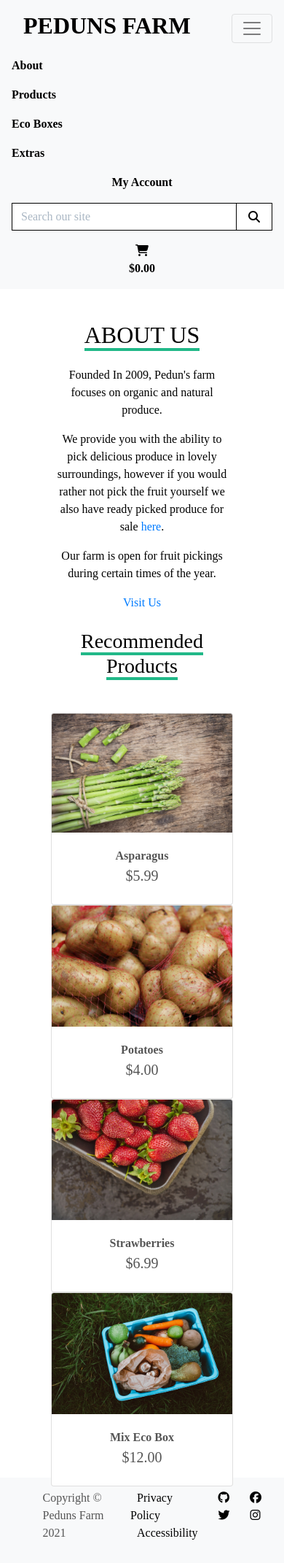
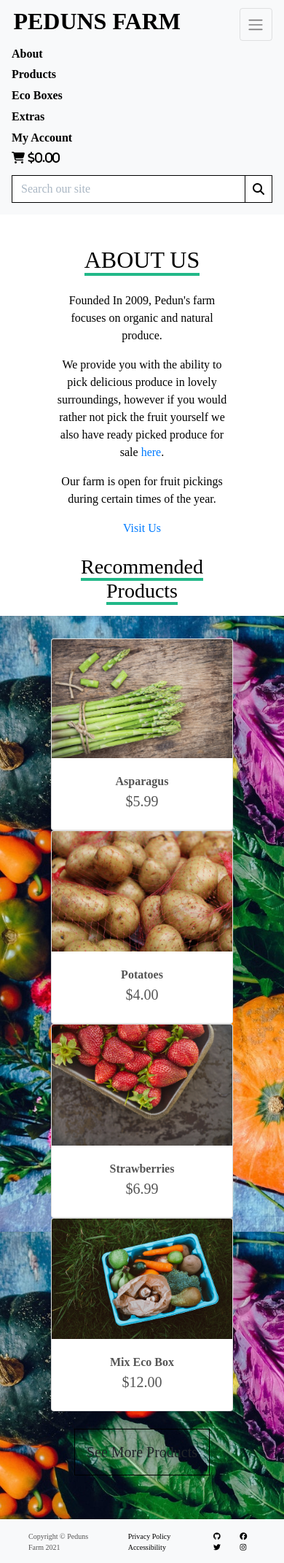
Before and after one commit to Joan-Amudu/Peduns-Farm, a Django app: page /about/ in a window 390 px wide, after a click that opens the changed part. Shown: the whole page at 73% size. Before the commit the page ends 2110 px from the top, so only its background shows below. Run offline with Django 3.2, Linux system fonts and the light colour scheme; data comes from the database, SQL or seed files in the repository; some libraries are stand-ins or nearby versions.

Commit message:
Refactor: Add media queries for small screens

```diff
--- a/about/models.py
+++ b/about/models.py
@@ -3,6 +3,9 @@ from django.db import models
 
 # Create your models here.
 class About(models.Model):
+    """
+    About model for managing about us information
+    """
     title = models.CharField(max_length=254)
     description = models.TextField(blank=True)
 
@@ -11,6 +14,9 @@ class About(models.Model):
 
 
 class Recommended_Products(models.Model):
+    """
+    Recommended products model to render products
+    """
     name = models.CharField(max_length=254)
     description = models.TextField(blank=True)
     image_url = models.URLField(max_length=1024, null=True, blank=True)
--- a/about/templates/about/about_us.html
+++ b/about/templates/about/about_us.html
@@ -53,6 +53,13 @@
          </div>
          {% endfor %}
       </div>
+
+      <div class="my-5 text-center">
+         <a href="{% url 'products' %}" class="see-more-button btn btn-lg rounded-0 py-3">
+           <span>See More Products</span>
+         </a>
+      </div>
+
    </div>
 </div>
 {% endblock %}
--- a/bookings/models.py
+++ b/bookings/models.py
@@ -14,4 +14,4 @@ class UserBooking(models.Model):
     number_of_people = models.CharField(max_length=20, null=False, blank=False)
 
     def __str__(self):
-        return self.user.username
+        return self.user
--- a/static/css/base.css
+++ b/static/css/base.css
@@ -23,7 +23,7 @@ main {
 
 /*main content*/
 .content {
-    background-color: white;
+
 	padding: 3%;
 }
 
@@ -49,6 +49,10 @@ main {
     background: white;
     color: black;
     min-width: 200px;
+}
+
+.see-more-button {
+    border: solid 1px black;
 }
 
 .btn-black {
@@ -180,6 +184,10 @@ input[name='q']::placeholder {
 
 .footer {
     padding-left: 15%;
+}
+
+footer {
+    height: 60px;
 }
 
 /* https://github.com/Joan-Amudu/Wild-Aussie/blob/main/static/css/style.css */
@@ -319,9 +327,49 @@ footer i {
     }
 
     body {
+
         overflow: hidden;
+    }
 
+    .display-4.logo-font.text-black {
+        font-size: 2rem;
     }
+
+    .nav-link {
+        padding: 0.15rem;
+    }
+
+    .nav-link i.fa-lg {
+        font-size: 1rem;
+    }
+
+    .navbar-toggler {
+        padding: .6rem .6rem;
+        font-size: 1rem;
+    }
+
+    .btn.btn-outline-black.rounded-0,
+    .btn.btn-black.rounded-0 {
+        padding: .375rem .375rem;
+    }
+
+    .btn.btn-outline-black.rounded-0.btn-lg,
+    .btn.btn-black.rounded-0.btn-lg {
+        padding: .375rem .375rem;
+        font-size: .75rem;
+    }
+
+    .increment-qty, .decrement-qty {
+        padding: .25rem .5rem !important;
+    }
+
+
+    .footer {
+        padding-left: 10%;
+        font-size: 10px;
+    }
+
+
 }
 
 /* For extra large Screens */
--- a/templates/base.html
+++ b/templates/base.html
@@ -78,11 +78,9 @@
                      </div>
                   </li>
                   <!-- Account -->
-                  <li class="font-weight-bold list-inline-item dropdown">
+                  <li class="font-weight-bold nav-item dropdown">
                      <a class="text-black nav-link" href="#" id="user-options" data-toggle="dropdown" aria-haspopup="true" aria-expanded="false">
-                        <div class="text-center">
-                           <p class="my-0">My Account</p>
-                        </div>
+                        My Account
                      </a>
                      <div class="dropdown-menu border-0" aria-labelledby="user-options">
                         {% if request.user.is_authenticated %}
@@ -96,6 +94,21 @@
                         <a href="{% url 'account_login' %}" class="dropdown-item">Login</a>
                         {% endif %}
                      </div>
+                  </li>
+                  <!-- Shopping Cart -->
+
+                  <li class="font-weight-bold nav-item">
+                     <a class="{% if grand_total %}text-info font-weight-bold{% else %}text-black{% endif %} nav-link" href="{% url 'view_cart' %}">
+                        <i class="fas fa-shopping-cart">
+                           <span>
+                              {% if grand_total %}
+                              ${{ grand_total|floatformat:2 }}
+                              {% else %}
+                              $0.00
+                              {% endif %}
+                           </span>
+                        </i>
+                     </a>
                   </li>
                </ul>
                <!-- Search form -->
@@ -111,23 +124,6 @@
                      </div>
                   </div>
                </form>
-               <!-- Shopping Cart -->
-               <ul class="navbar-nav right">
-                  <li class="font-weight-bold list-inline-item">
-                     <a class="{% if grand_total %}text-info font-weight-bold{% else %}text-black{% endif %} nav-link" href="{% url 'view_cart' %}">
-                        <div class="text-center">
-                           <div><i class="fas fa-shopping-cart"></i></div>
-                           <p class="my-0">
-                              {% if grand_total %}
-                              ${{ grand_total|floatformat:2 }}
-                              {% else %}
-                              $0.00
-                              {% endif %}
-                           </p>
-                        </div>
-                     </a>
-                  </li>
-               </ul>
             </div>
          </nav>
       </header>
```
